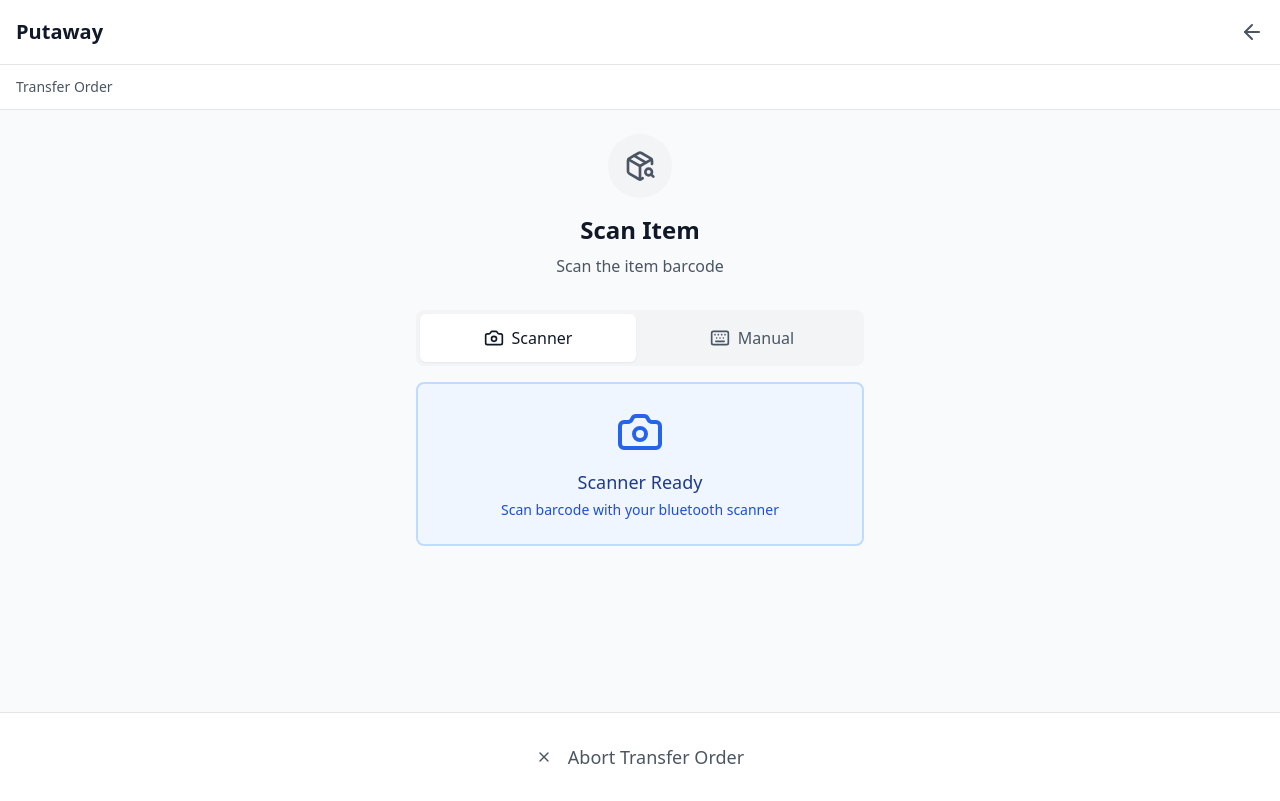
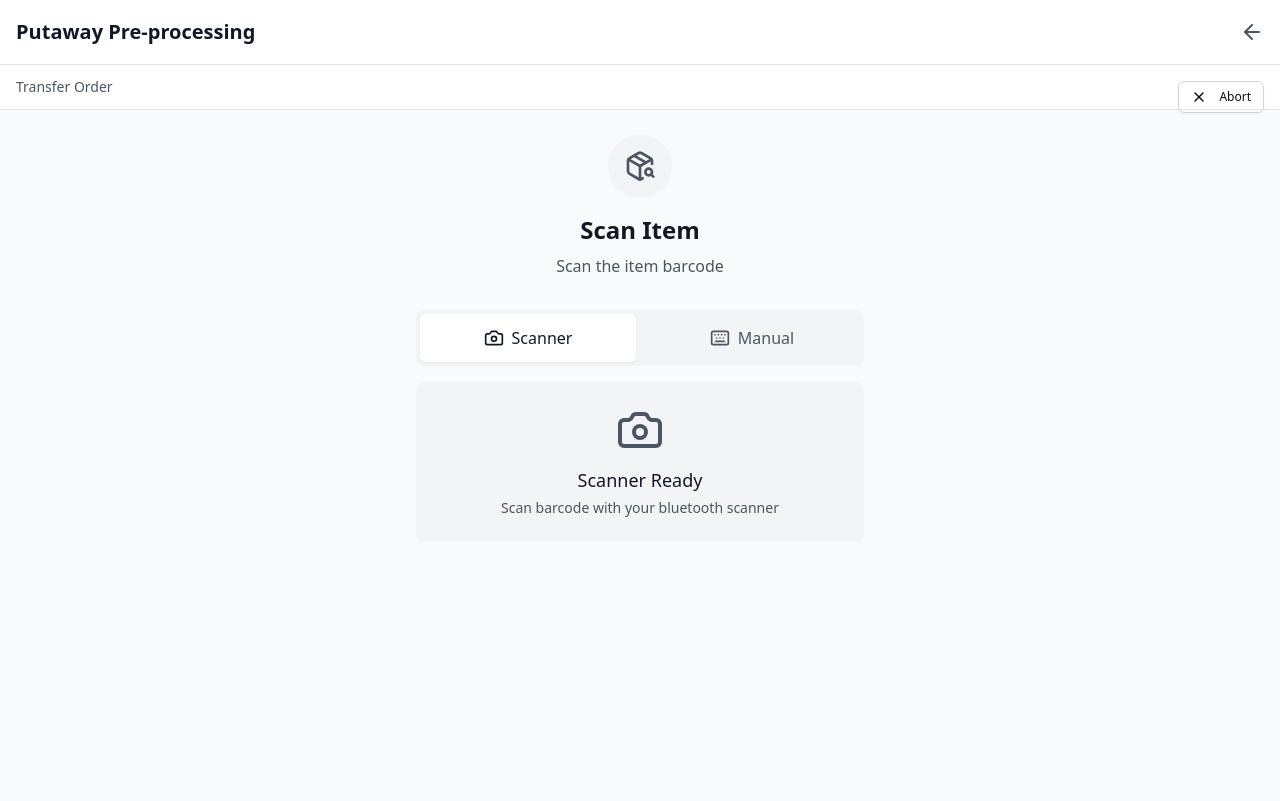
Before and after one commit to gauravgupta-ctrl/fc-putaway-preprocessing, a Next.js app: page /operator/scan-item in a window 1280 px wide. Built offline with nearby package versions, Linux system fonts and the light colour scheme; no server answers.

Commit message:
Update operator UI styling: grey scanner ready box, repositioned abort and print buttons

```diff
--- a/app/operator/layout.tsx
+++ b/app/operator/layout.tsx
@@ -8,7 +8,7 @@ export default function OperatorLayout({ children }: { children: React.ReactNode
       <header className="bg-white border-b sticky top-0 z-50">
         <div className="px-4 py-3">
           <div className="flex items-center justify-between">
-            <h1 className="text-xl font-bold text-gray-900">Putaway</h1>
+            <h1 className="text-xl font-bold text-gray-900">Putaway Pre-processing</h1>
             <Link
               href="/"
               className="p-2 -mr-2 text-gray-600 hover:text-gray-900 active:bg-gray-100 rounded-lg"
--- a/app/operator/scan-item/page.tsx
+++ b/app/operator/scan-item/page.tsx
@@ -21,6 +21,16 @@ export default function ScanItemPage() {
   const router = useRouter();
   const searchParams = useSearchParams();
   const toId = searchParams.get('to');
+
+  function handleAbort() {
+    if (confirm('Are you sure you want to abort this Transfer Order?')) {
+      router.push('/operator');
+    }
+  }
+
+  function handlePrintLabel() {
+    router.push(`/operator/print-labels?to=${toId}`);
+  }
 
   useEffect(() => {
     if (toId) {
@@ -81,21 +91,24 @@ export default function ScanItemPage() {
     }
   }
 
-  function handleAbort() {
-    if (confirm('Are you sure you want to abort this Transfer Order?')) {
-      router.push('/operator');
-    }
-  }
+  return (
+    <div className="min-h-[calc(100vh-4rem)] flex flex-col relative">
+      {/* Abort Button - Top Right */}
+      <div className="absolute top-4 right-4 z-10">
+        <Button
+          onClick={handleAbort}
+          variant="outline"
+          size="sm"
+          className="bg-transparent border-gray-300"
+        >
+          <X className="h-4 w-4 mr-1" />
+          Abort
+        </Button>
+      </div>
 
-  function handlePrintLabel() {
-    router.push(`/operator/print-labels?to=${toId}`);
-  }
-
-  return (
-    <div className="min-h-[calc(100vh-4rem)] flex flex-col">
       {/* TO Info Bar */}
       <div className="bg-white border-b px-4 py-3">
-        <div className="flex items-center justify-between">
+        <div className="flex items-center justify-between pr-20">
           <div>
             <p className="text-sm text-gray-600">Transfer Order</p>
             <p className="text-lg font-bold text-gray-900">{toNumber}</p>
@@ -168,29 +181,20 @@ export default function ScanItemPage() {
         )}
       </div>
 
-      {/* Bottom Actions */}
-      <div className="border-t bg-white px-4 py-4 space-y-2">
-        {completedCount > 0 && (
+      {/* Bottom Actions - Print Label Only */}
+      {completedCount > 0 && (
+        <div className="px-4 py-6 flex justify-center">
           <Button
             onClick={handlePrintLabel}
             size="lg"
-            variant="outline"
-            className="w-full h-14 text-lg"
+            variant="ghost"
+            className="bg-transparent border-0 h-12 text-base text-gray-700 hover:text-gray-900"
           >
             <Printer className="h-5 w-5 mr-2" />
             Print Label
           </Button>
-        )}
-        <Button
-          onClick={handleAbort}
-          size="lg"
-          variant="ghost"
-          className="w-full h-14 text-lg text-gray-600"
-        >
-          <X className="h-5 w-5 mr-2" />
-          Abort Transfer Order
-        </Button>
-      </div>
+        </div>
+      )}
     </div>
   );
 }
--- a/components/BarcodeScanner.tsx
+++ b/components/BarcodeScanner.tsx
@@ -115,12 +115,12 @@ export function BarcodeScanner({
 
       {/* Scanner Ready Indicator */}
       {scanMode === 'bluetooth' && (
-        <div className="bg-blue-50 border-2 border-blue-200 rounded-lg p-6 text-center">
-          <Camera className="h-12 w-12 mx-auto mb-3 text-blue-600" />
-          <p className="text-lg font-medium text-blue-900 mb-1">
+        <div className="bg-gray-100 rounded-lg p-6 text-center">
+          <Camera className="h-12 w-12 mx-auto mb-3 text-gray-600" />
+          <p className="text-lg font-medium text-gray-900 mb-1">
             Scanner Ready
           </p>
-          <p className="text-sm text-blue-700">
+          <p className="text-sm text-gray-600">
             Scan barcode with your bluetooth scanner
           </p>
         </div>
```
